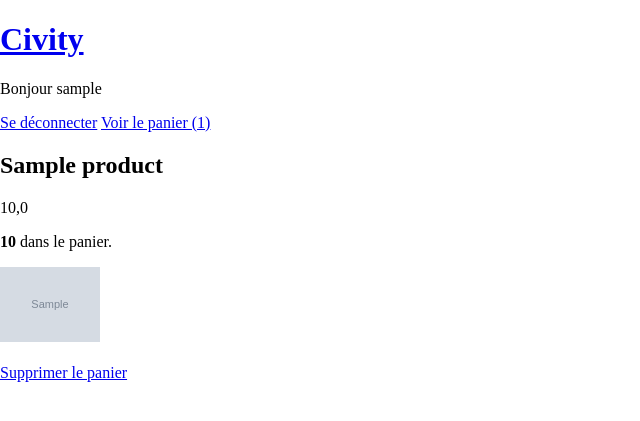
After one commit to rd-xx/civity, a Django app: page /cart/ in a window 1280 px wide. The commit adds this page. Shown: the top 421 px of the page, without its empty margins (0-640 px from the left). Run offline with Django 4.2, Linux system fonts and the light colour scheme; a user stored in the database is signed in; tables that the repository leaves empty hold one stand-in row (values such as "Sample post"); grey boxes marked "Sample" are stand-in pictures.

Commit message:
add cart system

```diff
--- a/civity/urls.py
+++ b/civity/urls.py
@@ -17,12 +17,15 @@ from django.conf.urls.static import static
 from django.contrib import admin
 from django.urls import path
 from accounts.views import logout_user, signup, signin
-from store.views import index, product_details
+from store.views import cart, cart_add, cart_delete, index, product_details
 from civity import settings
 
 urlpatterns = [
     path("", index, name="index"),
     path("product/<str:slug>/", product_details, name="product"),
+    path("cart/", cart, name="cart"),
+    path("cart/add/<str:slug>/", cart_add, name="cart-add"),
+    path("cart/delete/", cart_delete, name="cart-delete"),
     path("signup/", signup, name="signup"),
     path("signin/", signin, name="signin"),
     path("logout/", logout_user, name="logout"),
--- a/store/admin.py
+++ b/store/admin.py
@@ -1,5 +1,7 @@
 from django.contrib import admin
-from store.models import Product
+from store.models import Cart, Order, Product
 
 # Register your models here.
 admin.site.register(Product)
+admin.site.register(Order)
+admin.site.register(Cart)
--- a/store/models.py
+++ b/store/models.py
@@ -1,17 +1,48 @@
 from django.db import models
 from django.urls import reverse
+from django.utils import timezone
 
-# Create your models here.
+from civity.settings import AUTH_USER_MODEL
+
+
 class Product(models.Model):
-		name = models.CharField(max_length=64)
-		slug = models.SlugField(max_length=64)
-		price = models.FloatField(default=0.0)
-		stock = models.IntegerField(default=0)
-		description = models.TextField(blank=True)
-		image = models.ImageField(upload_to='products')
+    name = models.CharField(max_length=64)
+    slug = models.SlugField(max_length=64)
+    price = models.FloatField(default=0.0)
+    stock = models.IntegerField(default=0)
+    description = models.TextField(blank=True)
+    image = models.ImageField(upload_to='products')
 
-		def __str__(self):
-				return f"{self.name} - {self.stock}"
+    def __str__(self):
+        return f"{self.name} - {self.stock}"
 
-		def get_absolute_url(self):
-				return reverse("product", kwargs={"slug": self.slug})
+    def get_absolute_url(self):
+        return reverse("product", kwargs={"slug": self.slug})
+
+
+class Order(models.Model):
+    user = models.ForeignKey(AUTH_USER_MODEL, on_delete=models.CASCADE)
+    product = models.ForeignKey(Product, on_delete=models.CASCADE)
+    quantity = models.IntegerField(default=1)
+    ordered = models.BooleanField(default=False)
+    ordered_date = models.DateTimeField(blank=True, null=True)
+
+    def __str__(self):
+        return f"{self.product.name} ({self.quantity})"
+
+
+class Cart(models.Model):
+    user = models.OneToOneField(AUTH_USER_MODEL, on_delete=models.CASCADE)
+    orders = models.ManyToManyField(Order)
+
+    def __str__(self):
+        return self.user.username
+
+    def delete(self, *args, **kwargs):
+        for order in self.orders.all():
+            order.ordered = True
+            order.ordered_date = timezone.now()
+            order.save()
+
+        self.orders.clear()
+        super().delete(*args, **kwargs)
--- /dev/null
+++ b/store/templates/store/cart.html
@@ -0,0 +1,11 @@
+{% extends 'base.html' %} {% block content %} {% for item in items %}
+<div class="item">
+  <h2>{{ item.product.name }}</h2>
+  <p>{{ item.product.price }}</p>
+  <p><strong>{{ item.quantity }}</strong> dans le panier.</p>
+  <img src="{{ item.product.image.url }}" style="max-width: 100px" />
+</div>
+<br />
+{% endfor %}
+<a href="{% url 'cart-delete' %}">Supprimer le panier</a>
+{% endblock %}
--- a/store/views.py
+++ b/store/views.py
@@ -1,12 +1,42 @@
-from django.shortcuts import get_object_or_404, render
+from django.shortcuts import get_object_or_404, redirect, render
+from django.urls import reverse
 
-from store.models import Product
+from store.models import Cart, Order, Product
 
-# Create your views here.
+
 def index(request):
-	products = Product.objects.all()
-	return render(request, 'store/index.html', context={'products': products})
+    products = Product.objects.all()
+    return render(request, 'store/index.html', context={'products': products})
+
 
 def product_details(request, slug):
-	product = get_object_or_404(Product, slug=slug)
-	return render(request, 'store/details.html', context={'product': product})
+    product = get_object_or_404(Product, slug=slug)
+    return render(request, 'store/details.html', context={'product': product})
+
+
+def cart(request):
+    cart = get_object_or_404(Cart, user=request.user)
+    return render(request, "store/cart.html", context={"items": cart.orders.all()})
+
+
+def cart_add(request, slug):
+    user = request.user
+    product = get_object_or_404(Product, slug=slug)
+    cart, _ = Cart.objects.get_or_create(user=user)
+    order, created = Order.objects.get_or_create(product=product, ordered=False, user=user)
+
+    if created:
+        cart.orders.add(order)
+        cart.save()
+    else:
+        order.quantity += 1
+        order.save()
+
+    return redirect(reverse('product', kwargs={'slug': slug}))
+
+
+def cart_delete(request):
+    if cart := request.user.cart:
+        cart.delete()
+
+    return redirect("index")
--- a/templates/base.html
+++ b/templates/base.html
@@ -24,7 +24,11 @@
       {% if user.is_authenticated %}
       <p>Bonjour {{ user.username }}</p>
       <a href="{% url 'logout' %}">Se déconnecter</a>
-      {% else %}
+      {% if user.cart %}
+      <a href="{% url 'cart' %}"
+        >Voir le panier ({{ user.cart.orders.count }})</a
+      >
+      {% endif %} {% else %}
       <a href="{% url 'signup' %}">S'inscrire</a>
       <a href="{% url 'signin' %}">Se connecter</a>
       {% endif %}
```
Also changed, not shown: store/templates/store/details.html (+7 -2 lines), store/migrations/0003_alter_product_image_order.py (added), store/migrations/0004_cart.py (added), store/migrations/0005_remove_cart_ordered_remove_cart_ordered_date.py (added), store/migrations/0006_order_ordered_date.py (added), store/migrations/0007_rename_in_cart_cart_orders.py (added).
